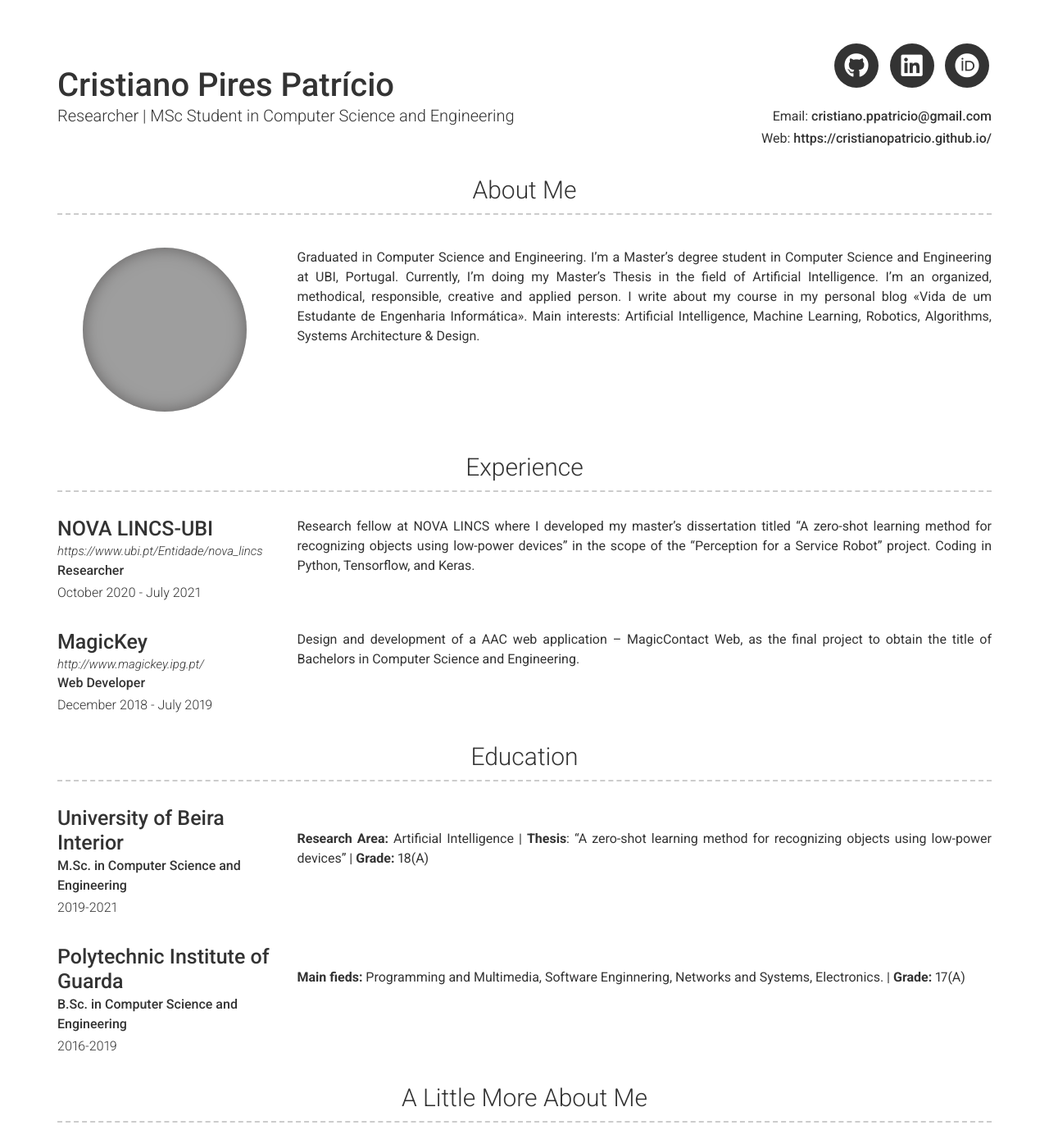
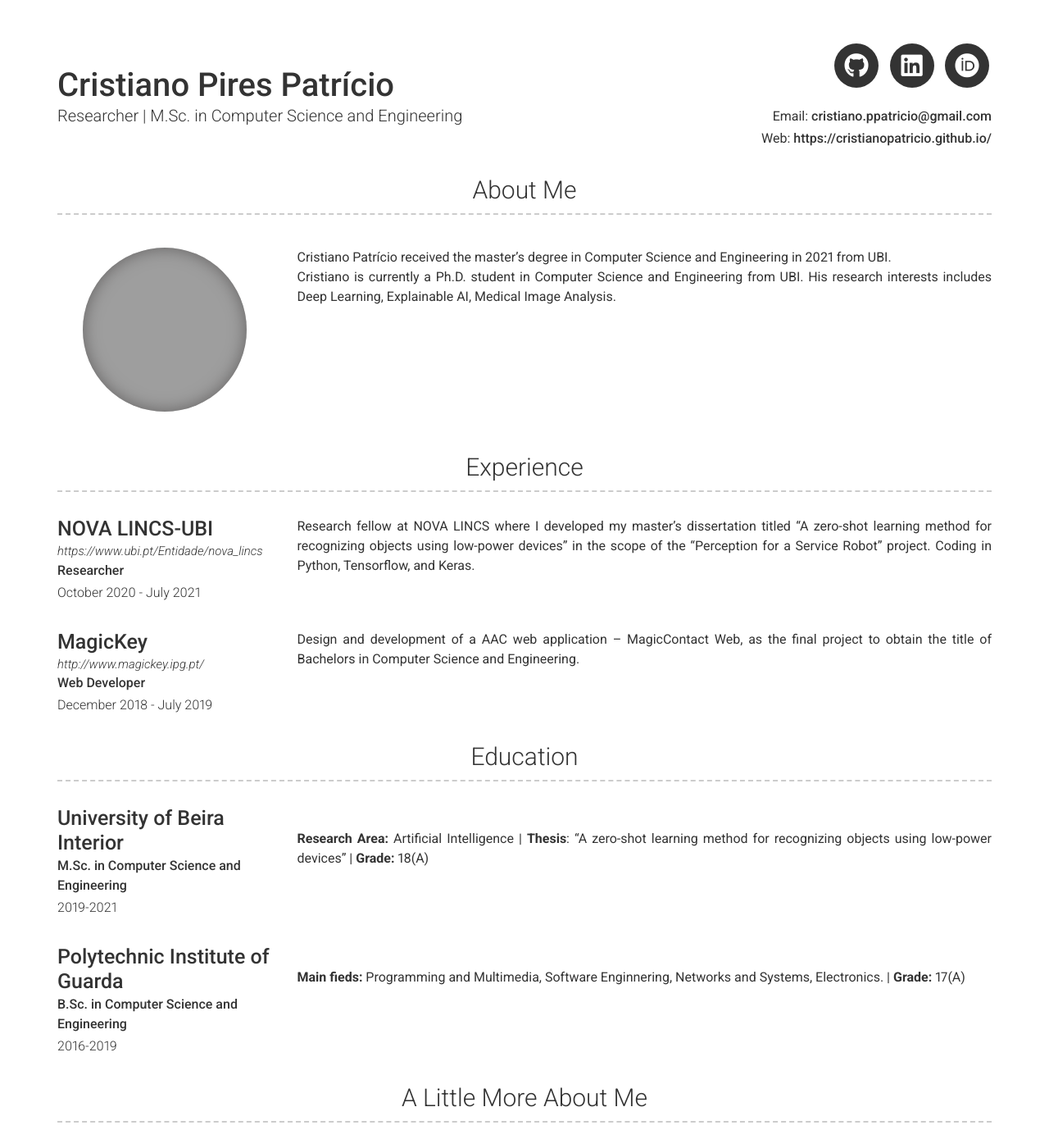
Before and after one commit to CristianoPatricio/cristianopatricio.github.io, a Jekyll site: the page built from index.md, in a window 1280 px wide and 1400 px high. Shown: the whole window at 82% size. Built offline with Jekyll 4.4.1, drawn with Linux system fonts in a browser that asks for light colours; nearby versions of some CDN libraries; some of the changed text lies outside the part shown; grey boxes are pictures that could not be loaded.

Commit message:
Update _config.yml

```diff
--- a/_config.yml
+++ b/_config.yml
@@ -4,7 +4,7 @@ repository: Git repository where your resume will be hosted, only required if yo
 
 # Personal info
 name: Cristiano Pires Patrício
-title: Researcher | MSc Student in Computer Science and Engineering
+title: Researcher | M.Sc. in Computer Science and Engineering
 email: cristiano.ppatricio@gmail.com
 website: https://cristianopatricio.github.io/
 
@@ -35,12 +35,9 @@ orcid_username: 0000-0003-2215-3334
 # about_title: About Me (Use this to override about section title)
 about_profile_image: images/profile.jpg
 about_content: | # this will include new lines to allow paragraphs
-    Graduated in Computer Science and Engineering.
-    I'm a Master's degree student in Computer Science and Engineering at UBI, Portugal.
-    Currently, I'm doing my Master's Thesis in the field of Artificial Intelligence.
-    I'm an organized, methodical, responsible, creative and applied person.
-    I write about my course in my personal blog «Vida de um Estudante de Engenharia Informática».
-    Main interests: Artificial Intelligence, Machine Learning, Robotics, Algorithms, Systems Architecture & Design.
+    Cristiano Patrício received the master's degree in Computer Science and Engineering in 2021 from UBI.
+    Cristiano is currently a Ph.D. student in Computer Science and Engineering from UBI.
+    His research interests includes Deep Learning, Explainable AI, Medical Image Analysis.
 
 # Projects Section
 # projects_title: Projects #(Use this to override about projects section title)
@@ -54,7 +51,8 @@ about_content: | # this will include new lines to allow paragraphs
 # More Section
 # more_title: A Little More About Me #(Use this to override about more section title)
 more_content: | # this will include new lines to allow paragraphs
-  Outside the office, I like to read a nice book and also playing accordion/guitar. I'm a curious guy who spends time learning new things to keep soft skills refined.
+  Outside the office, I like to read a nice book, playing chess or playing guitar/accordion. I'm a curious guy who spends time learning new things to keep soft skills refined.
+  "Hard work always pays off, whatever you do." (*Dustin Lynch*)
 
 # Footer
 footer_show_references: true
```
